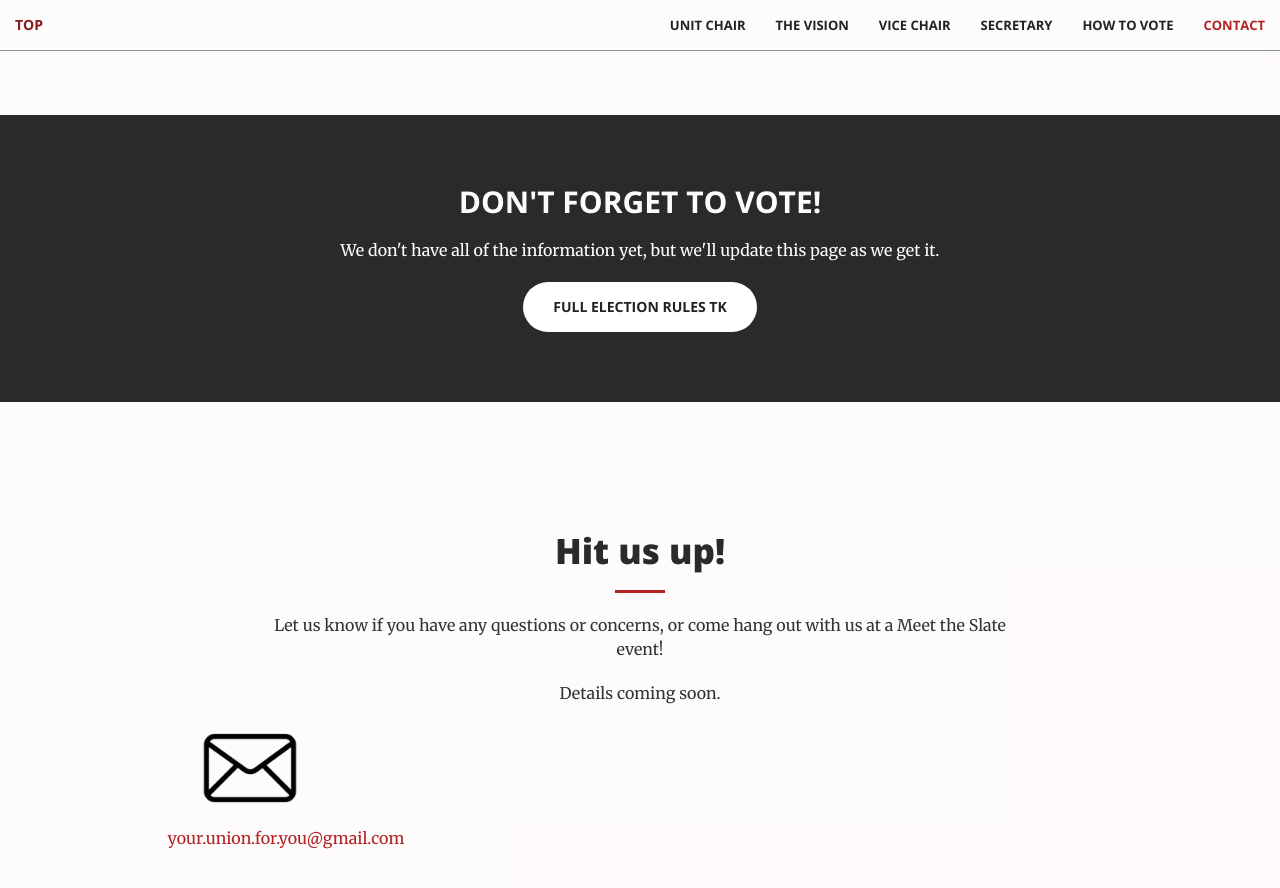
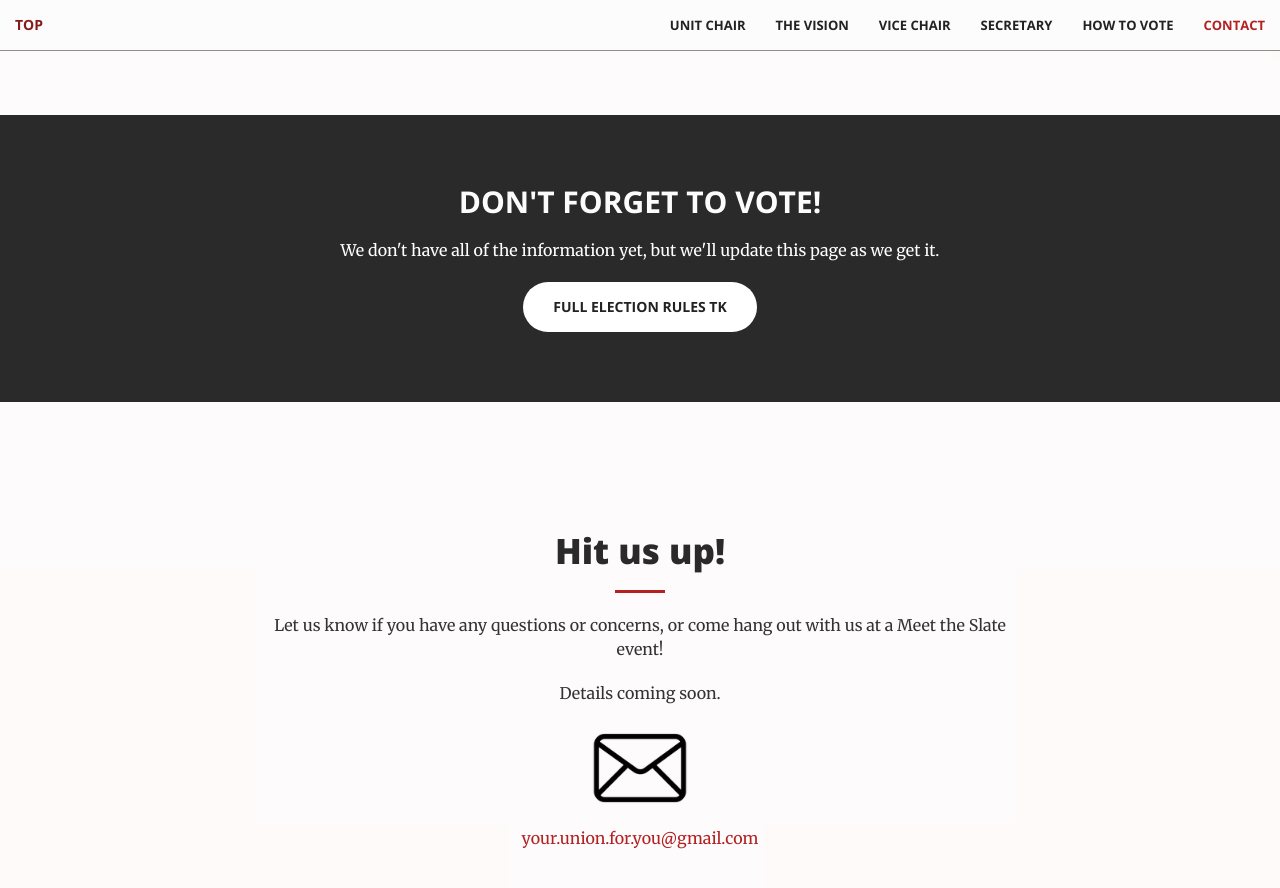
Before and after one commit to viccro/2025-campaign-site-draft, a Jekyll site: the page built from index.html, in a window 1280 px wide and 900 px high, scrolled down 5274 px. Shown: the top 888 px of the window. Built offline with Jekyll 4.4.1, drawn with Linux system fonts in a browser that asks for light colours.

Commit message:
center env

```diff
--- a/_includes/contact.html
+++ b/_includes/contact.html
@@ -7,18 +7,12 @@
                 <p>Let us know if you have any questions or concerns, or come hang out with us at a Meet the Slate event!</p>
                 <p>Details coming soon.</p>
             </div>
-            <div class="col-lg-2 col-lg-offset-1 text-center">
+            <div class="col-lg-12 col-md-12 col-sm-12 text-center">
                 <a href="mailto:your.union.for.you@gmail.com">
                     <img src="img/envelope-icon.png" class="email-icon" alt="Send email to your.union.for.you@gmail.com" />
                     <p>your.union.for.you@gmail.com</p>
                 </a>
             </div>
-            <!-- <div class="col-lg-2 col-lg-offset-1 text-center">
-            <a href="https://github.com/{{ site.github_username }}">
-            <i class="fa fa-github fa-3x"></i>
-                <p>{{ site.github_username }}</p>
-            </a>
-        </div> -->
 
         </div>
 </section>
--- a/_sass/_base.scss
+++ b/_sass/_base.scss
@@ -645,7 +645,6 @@ header {
     margin: 0 auto 15px !important;
     display: block !important;
     max-width: 120px !important;
-    text-align: center !important;
 }
 
 #contact a {
```
